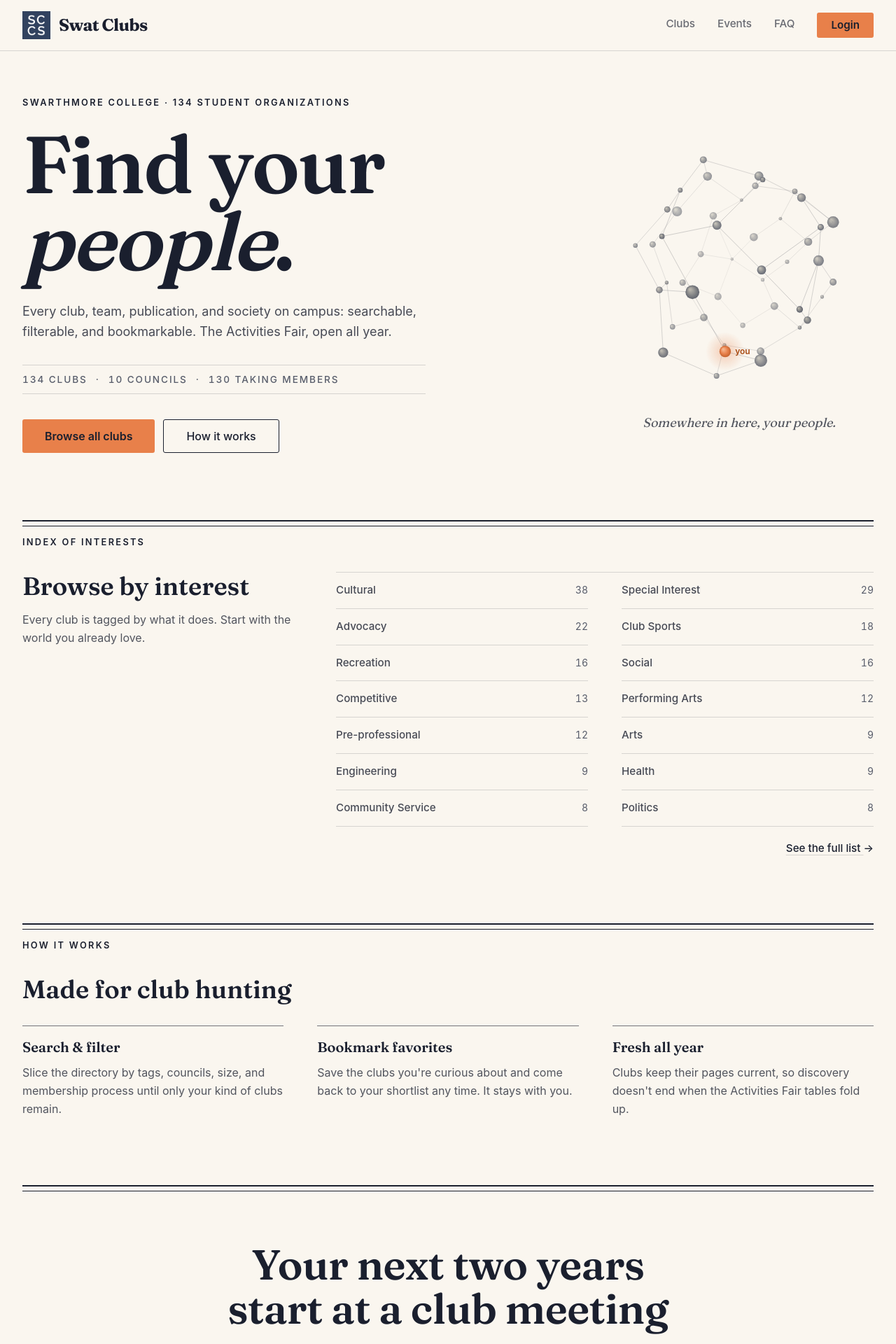
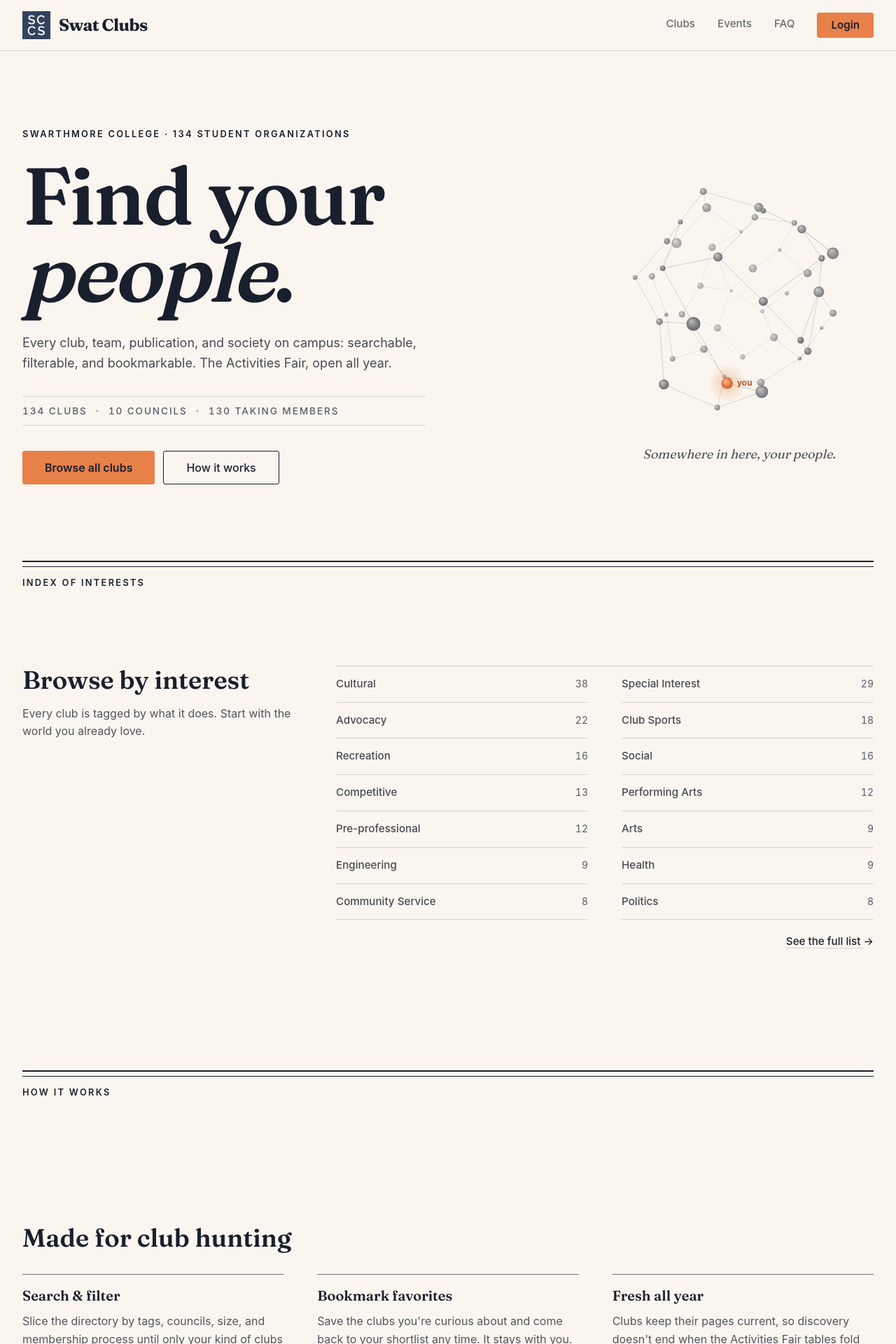
Before and after one commit to swat-sccs/clubs, a Next.js app: page / in a window 1280 px wide. Shown: the top 1920 px of the page at 70% size. Built offline with nearby package versions, Linux system fonts and the light colour scheme.

Commit message:
style: size homepage sections to fill the viewport
Hero, interests, and features sections now stretch to at least one
screen below the sticky header, with content vertically centered, so
the next section's label never peeks above the fold.

```diff
--- a/app/page.tsx
+++ b/app/page.tsx
@@ -49,7 +49,7 @@ export default function Home() {
   return (
     <main className="flex flex-1 flex-col">
       {/* ---------- Hero ---------- */}
-      <section className="mx-auto grid w-full max-w-7xl grid-cols-1 gap-x-16 gap-y-14 px-4 pb-16 pt-10 sm:px-6 md:pb-24 md:pt-16 lg:grid-cols-[1fr_24rem] lg:px-8">
+      <section className="mx-auto grid min-h-[calc(100svh-4rem)] w-full max-w-7xl grid-cols-1 content-center gap-x-16 gap-y-14 px-4 py-10 sm:px-6 md:min-h-[calc(100svh-4.5rem)] md:py-12 lg:grid-cols-[1fr_24rem] lg:px-8">
         <div className="max-w-[46rem]">
           <p className="animate-fade-rise text-[0.8rem] font-semibold tracking-[0.18em] text-foreground uppercase">
             Swarthmore College · {CLUBS.length} student organizations
@@ -103,9 +103,9 @@ export default function Home() {
       </section>
 
       {/* ---------- Index of interests ---------- */}
-      <section className="mx-auto w-full max-w-7xl px-4 pb-16 sm:px-6 md:pb-24 lg:px-8">
+      <section className="mx-auto flex min-h-[calc(100svh-4rem)] w-full max-w-7xl flex-col px-4 pb-16 sm:px-6 md:min-h-[calc(100svh-4.5rem)] md:pb-24 lg:px-8">
         <SectionLabel label="Index of interests" />
-        <div className="mt-8 grid grid-cols-1 gap-x-16 gap-y-8 lg:grid-cols-[minmax(0,24rem)_1fr]">
+        <div className="mt-8 grid flex-1 grid-cols-1 content-center gap-x-16 gap-y-8 lg:grid-cols-[minmax(0,24rem)_1fr]">
           <div>
             <h2 className="font-heading text-3xl font-semibold text-foreground md:text-4xl [text-wrap:balance]">
               Browse by interest
@@ -152,9 +152,10 @@ export default function Home() {
       </section>
 
       {/* ---------- Features ---------- */}
-      <section className="mx-auto w-full max-w-7xl px-4 pb-16 sm:px-6 md:pb-24 lg:px-8">
+      <section className="mx-auto flex min-h-[calc(100svh-4rem)] w-full max-w-7xl flex-col px-4 pb-16 sm:px-6 md:min-h-[calc(100svh-4.5rem)] md:pb-24 lg:px-8">
         <SectionLabel label="How it works" />
-        <h2 className="mt-8 font-heading text-3xl font-semibold text-foreground md:text-4xl">
+        <div className="flex flex-1 flex-col justify-center pb-8">
+          <h2 className="font-heading text-3xl font-semibold text-foreground md:text-4xl">
             Made for club hunting
           </h2>
           <div className="mt-8 grid grid-cols-1 gap-x-12 gap-y-8 md:grid-cols-3">
@@ -166,6 +167,7 @@ export default function Home() {
                 <p className="mt-2.5 leading-[1.6] text-foreground/75">{body}</p>
               </div>
             ))}
+          </div>
         </div>
       </section>
 
```
Lines whose indentation alone changed are shown as unchanged.
